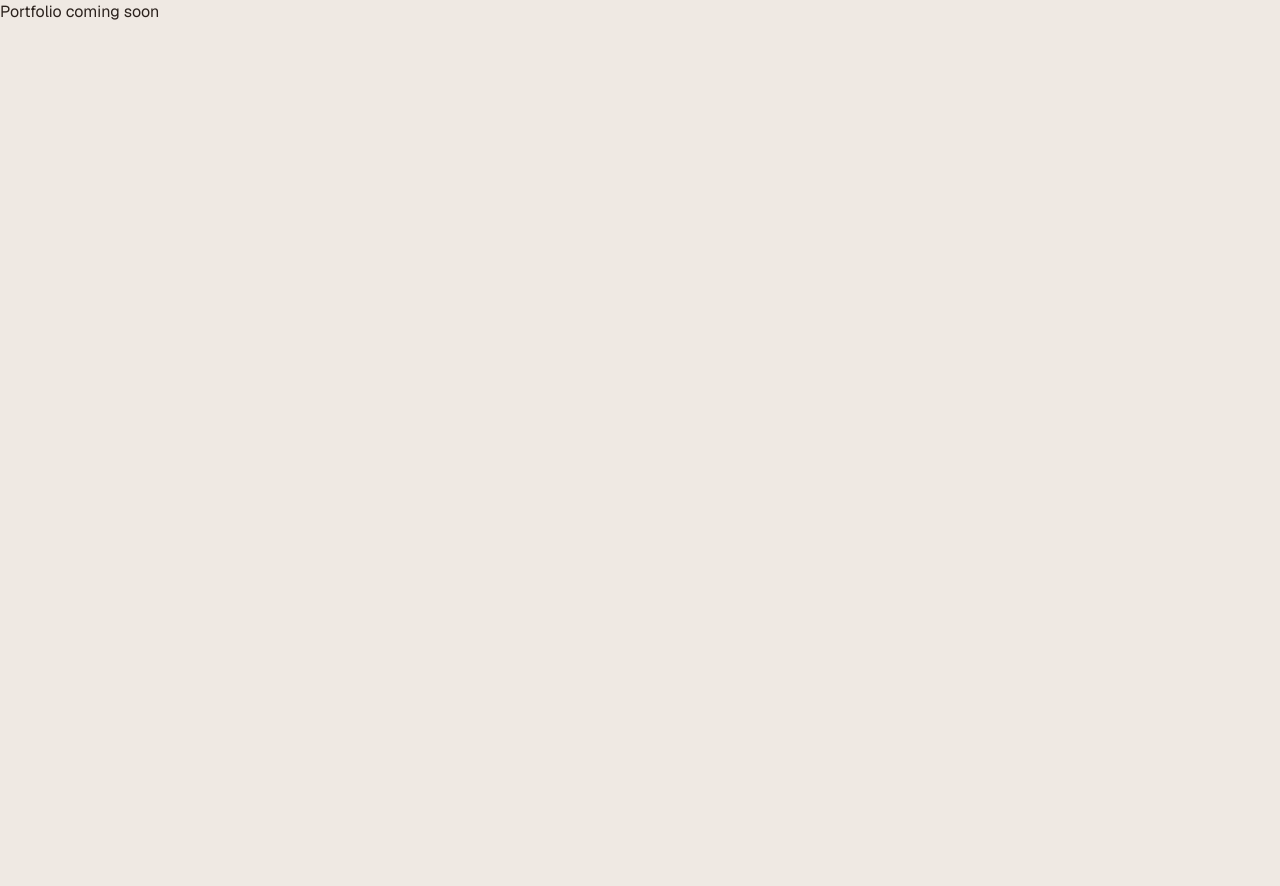
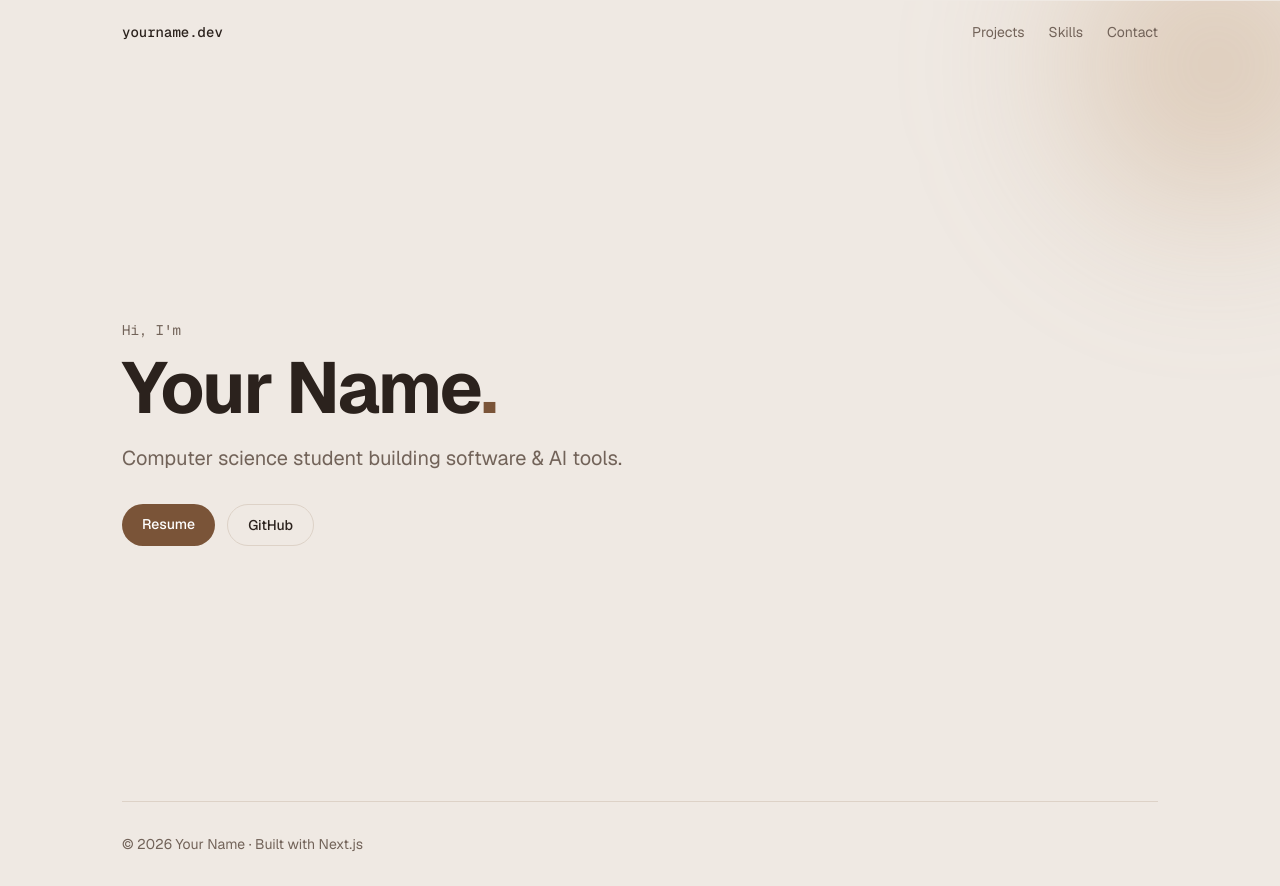
Before and after one commit to TomNguyen132006/web-pofolio, a Next.js app: page / in a window 1280 px wide. Before the commit the page ends 800 px from the top, so only its background shows below. Built offline with nearby package versions, Linux system fonts and the light colour scheme.

Commit message:
feat: add landing page with navbar, hero, and footer
Co-Authored-By: Claude Opus 5.5 <noreply@anthropic.com>

```diff
--- a/app/page.tsx
+++ b/app/page.tsx
@@ -1,3 +1,15 @@
+import Footer from "@/components/Footer";
+import Hero from "@/components/Hero";
+import Navbar from "@/components/Navbar";
+
 export default function Home() {
-  return <main>Portfolio coming soon</main>;
+  return (
+    <>
+      <Navbar />
+      <main>
+        <Hero />
+      </main>
+      <Footer />
+    </>
+  );
 }
--- /dev/null
+++ b/components/FadeIn.tsx
@@ -0,0 +1,26 @@
+"use client";
+
+import { motion } from "motion/react";
+import { EASE } from "@/lib/motion";
+
+type Props = {
+  children: React.ReactNode;
+  delay?: number;
+  y?: number;
+  className?: string;
+};
+
+// Fades in and slides up the first time it scrolls into view.
+export default function FadeIn({ children, delay = 0, y = 24, className }: Props) {
+  return (
+    <motion.div
+      className={className}
+      initial={{ opacity: 0, y }}
+      whileInView={{ opacity: 1, y: 0 }}
+      viewport={{ once: true, amount: 0.2 }}
+      transition={{ duration: 0.5, ease: EASE, delay }}
+    >
+      {children}
+    </motion.div>
+  );
+}
--- /dev/null
+++ b/components/Footer.tsx
@@ -0,0 +1,11 @@
+import { profile } from "@/data/content";
+
+export default function Footer() {
+  return (
+    <footer className="wrap">
+      <p className="border-t border-border py-8 text-sm text-muted">
+        © {new Date().getFullYear()} {profile.name} · Built with Next.js
+      </p>
+    </footer>
+  );
+}
--- /dev/null
+++ b/components/Hero.tsx
@@ -0,0 +1,49 @@
+import FadeIn from "@/components/FadeIn";
+import { profile } from "@/data/content";
+
+export default function Hero() {
+  return (
+    <section id="top" aria-label="Introduction" className="relative isolate -mt-16 overflow-hidden pt-16">
+      {/* Soft glow in the top-right corner */}
+      <div
+        aria-hidden
+        className="pointer-events-none absolute -top-40 -right-40 -z-10 size-[28rem] rounded-full blur-3xl"
+        style={{ background: "radial-gradient(circle, var(--glow), transparent 70%)" }}
+      />
+      <div className="wrap flex min-h-[calc(100svh-4rem)] flex-col justify-center py-24">
+        <FadeIn y={16}>
+          <p className="font-mono text-sm text-muted">Hi, I&apos;m</p>
+        </FadeIn>
+        <FadeIn y={16} delay={0.08}>
+          <h1 className="mt-3 text-5xl font-bold tracking-[-0.03em] break-words sm:text-6xl lg:text-7xl">
+            {profile.name}
+            <span className="text-accent">.</span>
+          </h1>
+        </FadeIn>
+        <FadeIn y={16} delay={0.16}>
+          <p className="mt-5 max-w-xl text-lg text-muted sm:text-xl">{profile.title}</p>
+        </FadeIn>
+        <FadeIn y={16} delay={0.24}>
+          <div className="mt-8 flex flex-wrap gap-3">
+            <a
+              href={profile.resume}
+              target="_blank"
+              rel="noopener noreferrer"
+              className="rounded-full bg-accent px-5 py-2.5 text-sm font-medium text-on-accent transition-opacity duration-200 hover:opacity-90"
+            >
+              Resume
+            </a>
+            <a
+              href={profile.github}
+              target="_blank"
+              rel="noopener noreferrer"
+              className="rounded-full border border-border px-5 py-2.5 text-sm font-medium transition-colors duration-200 hover:border-accent hover:text-accent"
+            >
+              GitHub
+            </a>
+          </div>
+        </FadeIn>
+      </div>
+    </section>
+  );
+}
--- /dev/null
+++ b/components/Navbar.tsx
@@ -0,0 +1,40 @@
+"use client";
+
+import { useState } from "react";
+import { useMotionValueEvent, useScroll } from "motion/react";
+import { profile } from "@/data/content";
+
+const links = [
+  { href: "#projects", label: "Projects" },
+  { href: "#skills", label: "Skills" },
+  { href: "#contact", label: "Contact" },
+];
+
+export default function Navbar() {
+  const { scrollY } = useScroll();
+  const [scrolled, setScrolled] = useState(false);
+  useMotionValueEvent(scrollY, "change", (y) => setScrolled(y > 8));
+
+  return (
+    <header
+      className={`sticky top-0 z-50 border-b transition-colors duration-300 ${
+        scrolled ? "border-border bg-bg/80 backdrop-blur-md" : "border-transparent"
+      }`}
+    >
+      <nav aria-label="Main" className="wrap flex h-16 items-center justify-between gap-4">
+        <a href="#top" className="min-w-0 truncate font-mono text-sm font-medium">
+          {profile.logo}
+        </a>
+        <ul className="flex shrink-0 gap-3 text-sm text-muted sm:gap-6">
+          {links.map((link) => (
+            <li key={link.href}>
+              <a href={link.href} className="transition-colors duration-200 hover:text-fg">
+                {link.label}
+              </a>
+            </li>
+          ))}
+        </ul>
+      </nav>
+    </header>
+  );
+}
```
